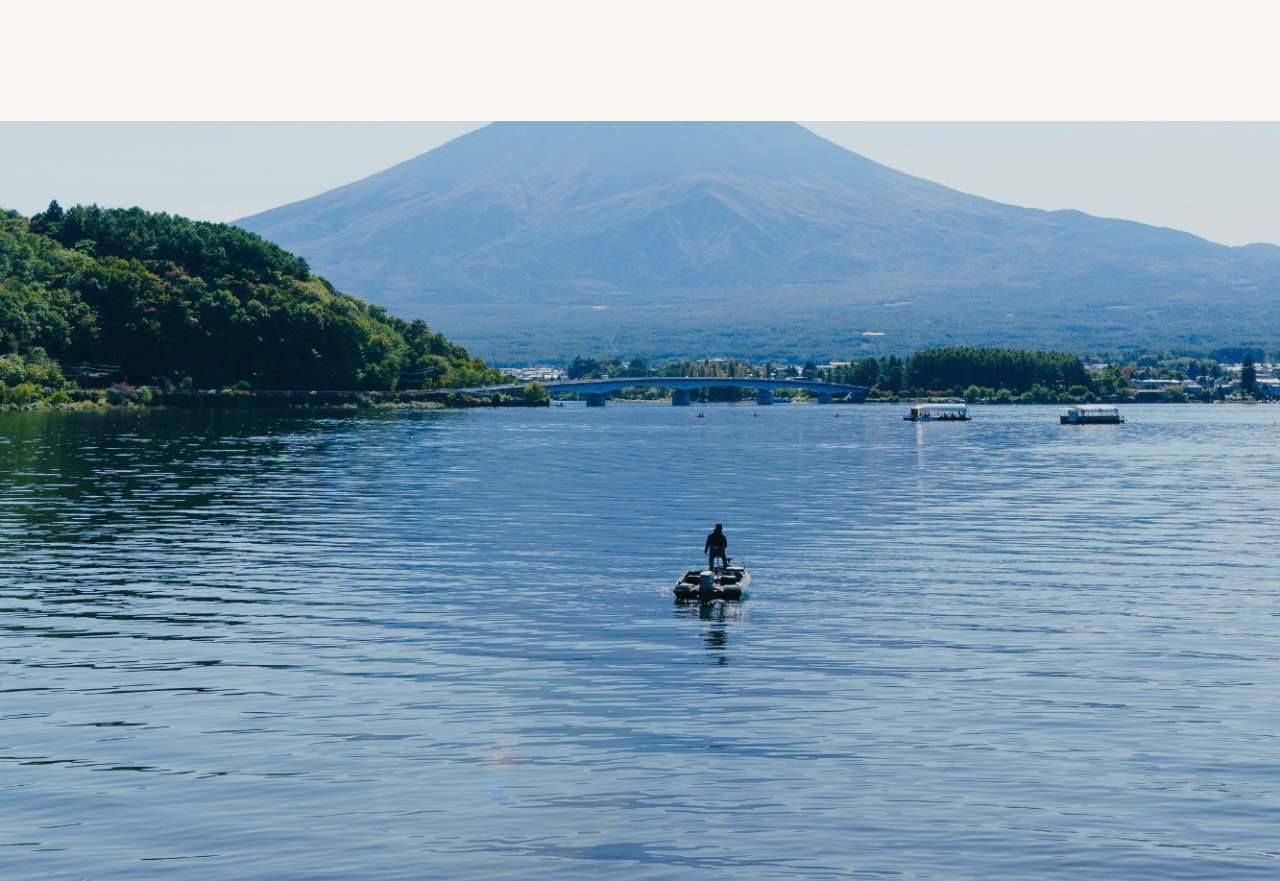
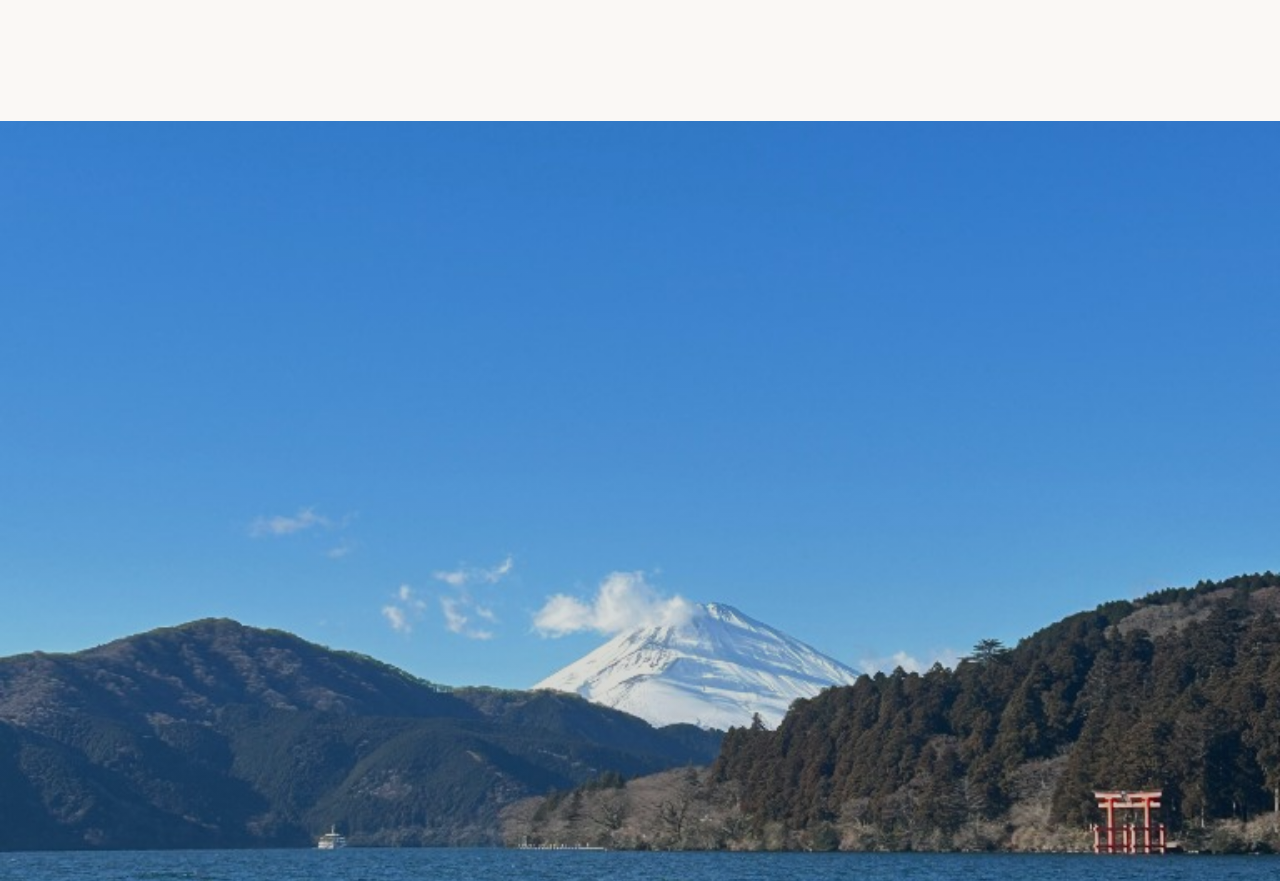
Before and after one commit to eamonblackwell1/jane-fitz, a plain HTML site: page index.html in a window 1280 px wide. Shown: the part 1400-2281 px from the top of the page. Drawn offline with nearby package versions, Linux system fonts and the light colour scheme.

Commit message:
Replace fuji-lake image break with Hakone lake photo
Made-with: Cursor

```diff
--- a/index.html
+++ b/index.html
@@ -614,7 +614,7 @@
   <!-- ============================================ -->
   <!-- IMAGE BREAK 1 -->
   <!-- ============================================ -->
-  <div class="image-break" style="background-image: url('./fuji-lake.jpg'); background-position: center bottom; height: 95vh;"></div>
+  <div class="image-break" style="background-image: url('./fuji-lake-hakone.png'); background-position: center 40%; height: 95vh;"></div>
 
   <!-- ============================================ -->
   <!-- TIMELINE OVERVIEW -->
```
Also changed, not shown: fuji-lake-hakone.png (added).
